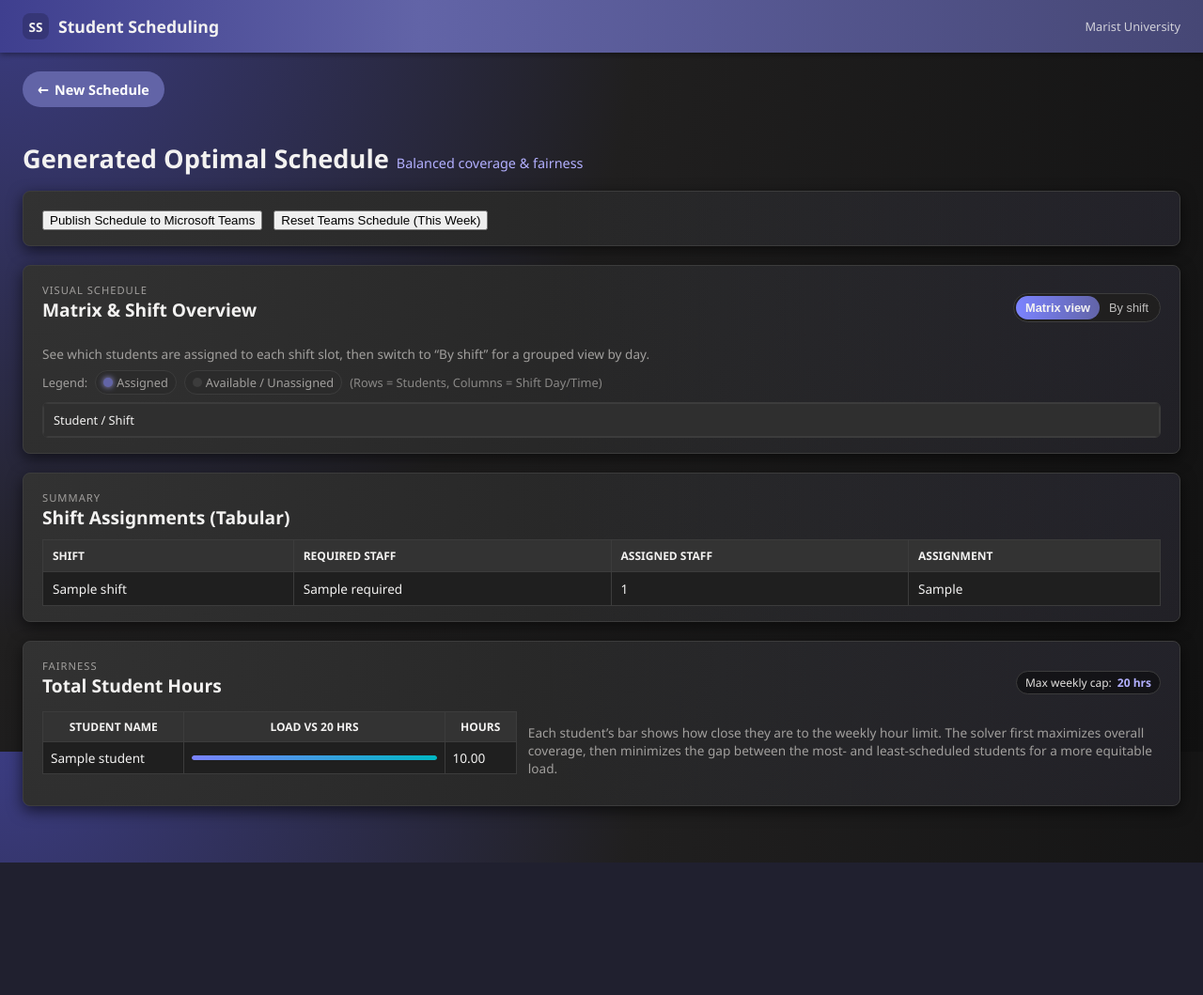
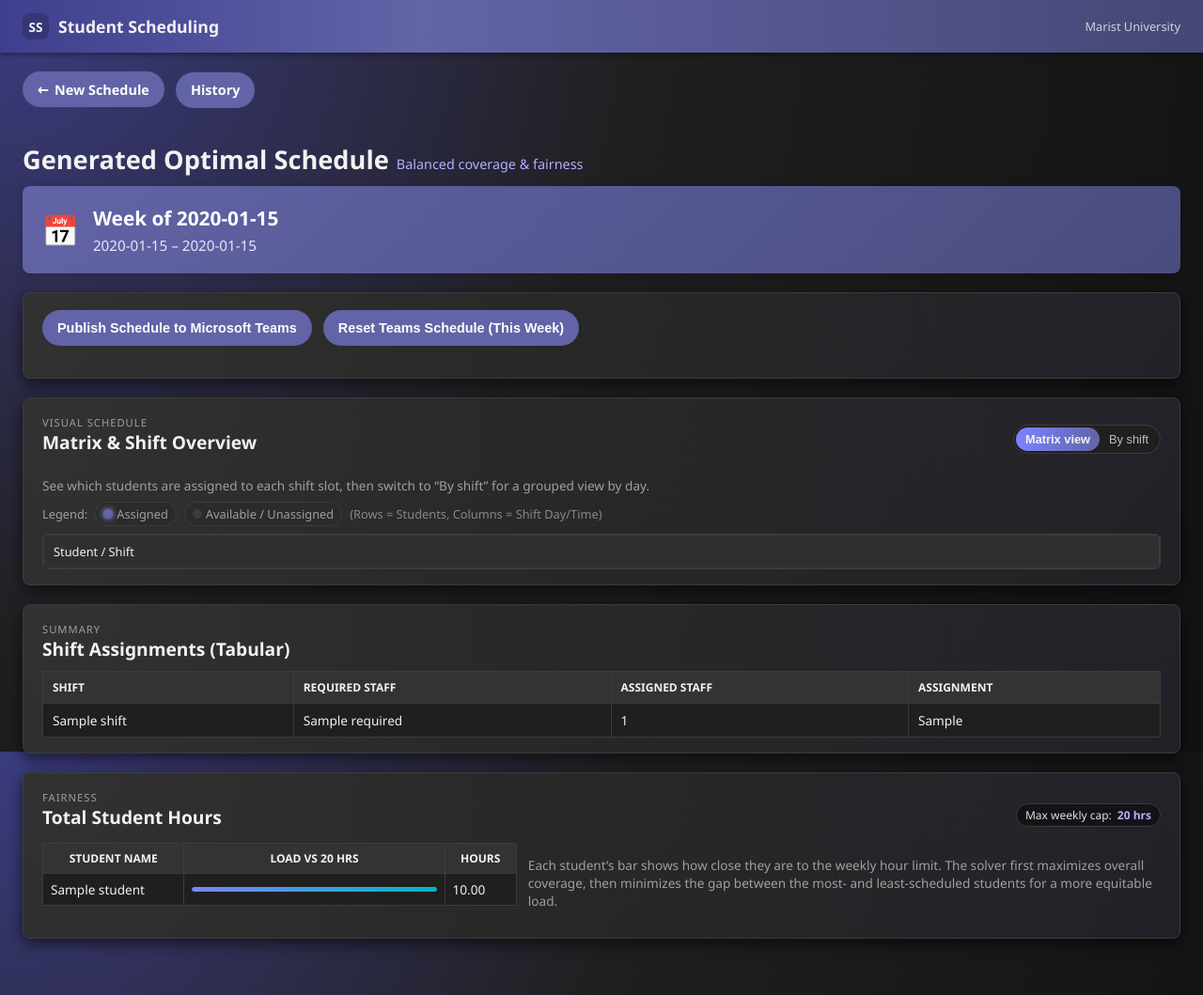
Before and after one commit to AdamWittmann/Automated-Student-Scheduling, a Flask app: template templates/schedule.html in a window 1280 px wide. Shown: the whole page at 94% size. Before the commit the page ends 918 px from the top, so only its background shows below. Run offline with Flask 3, Linux system fonts and the light colour scheme; the template is opened without the code that fills it: most values are stand-ins (such as "Sample title", 1, 10 or a date in 2020); lists and menus that the app fills with data are empty.

Commit message:
Changed buttons to be pretty. Added history button to view past schedules

```diff
--- a/static/schedule.css
+++ b/static/schedule.css
@@ -104,6 +104,7 @@
     border: 1px solid #3c3c3c;
     position: relative;
     overflow: hidden;
+
 }
 
 .card::before {
@@ -134,6 +135,9 @@
     font-size: 0.9rem;
     transition: background-color 0.18s, transform 0.1s, box-shadow 0.18s;
     margin-bottom: 18px;
+    min-width: 50px;
+    height: 38px;
+    box-sizing: border-box;
 }
 
 .back-button:hover {
@@ -157,6 +161,26 @@
     padding: 10px 12px;
     border: 1px solid rgba(209, 52, 56, 0.5);
     font-size: 0.9rem;
+}
+
+.primary-btn, .danger-btn{
+    cursor: pointer;
+    display: inline-flex;
+    align-items: center;
+    gap: 8px;
+    background-color: #6264a7;
+    color: #ffffff;
+    border: none;
+    padding: 8px 16px;
+    border-radius: 999px;
+    text-decoration: none;
+    font-weight: 600;
+    font-size: 0.9rem;
+    transition: background-color 0.18s, transform 0.1s, box-shadow 0.18s;
+    margin-bottom: 18px;
+    min-width: 50px;
+    height: 38px;
+    box-sizing: border-box;
 }
 
 /* Tabs */
--- a/templates/schedule.html
+++ b/templates/schedule.html
@@ -201,6 +201,9 @@
                 <span class="icon">←</span>
                 <span>New Schedule</span>
             </a>
+            <a href="/history" class="back-button" style="margin-left: 8px;">
+                <span>History</span>
+            </a>
 
             {% if error %}
                 <div class="card error-card">
@@ -216,10 +219,22 @@
                     </div>
                 </div>
             {% else %}
-                <h1>
+                 <h1>
                     Generated Optimal Schedule
                     <span class="sub">Balanced coverage &amp; fairness</span>
                 </h1>
+
+                {% if selected_week %}
+                <div class="week-info-banner">
+                    <div class="week-info-content">
+                        <span class="week-icon">📅</span>
+                        <div>
+                            <h2>Week of {{ selected_week.strftime('%B %d, %Y') }}</h2>
+                            <p>{{ selected_week.strftime('%m/%d/%Y') }} – {{ selected_week_end.strftime('%m/%d/%Y') }}</p>
+                        </div>
+                    </div>
+                </div>
+                {% endif %}
                  <!-- === TEAMS ACTION BUTTONS === -->
                 <div class="card" style="margin-top: 16px;">
                     <div class="card-inner" style="display: flex; gap: 12px; flex-wrap: wrap;">
@@ -383,7 +398,7 @@
                         </table>
                     </div>
                 </div>
-
+                {% if student_hours %}
                 <!-- === FAIRNESS RESULT === -->
                 <div class="card">
                     <div class="card-inner">
@@ -435,6 +450,7 @@
                         </div>
                     </div>
                 </div>
+            {% endif %}
             {% endif %}
         </div>
     </div>
```
Also changed, not shown: schedule_logs/2026-02-16.csv (deleted, +0 -27 lines).
